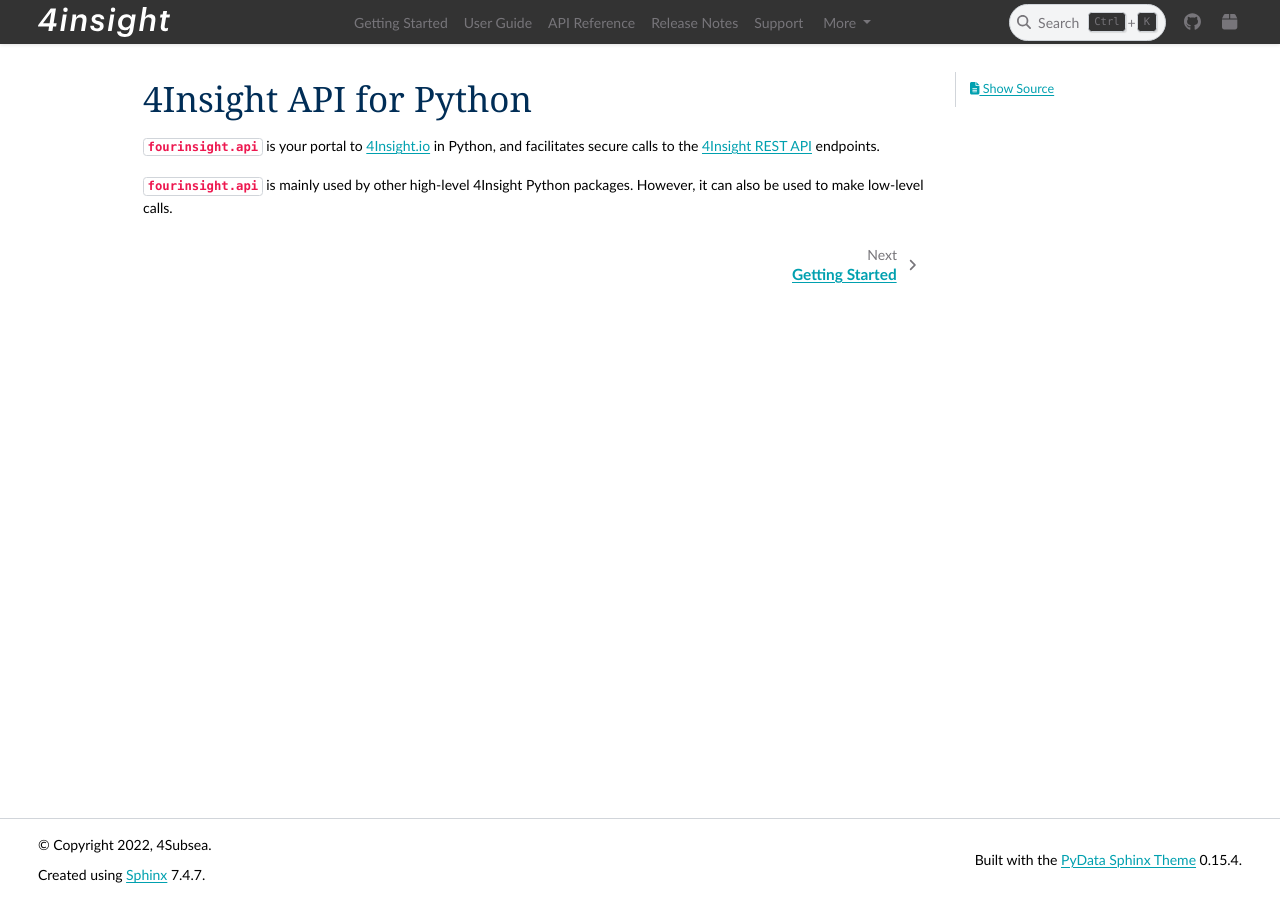
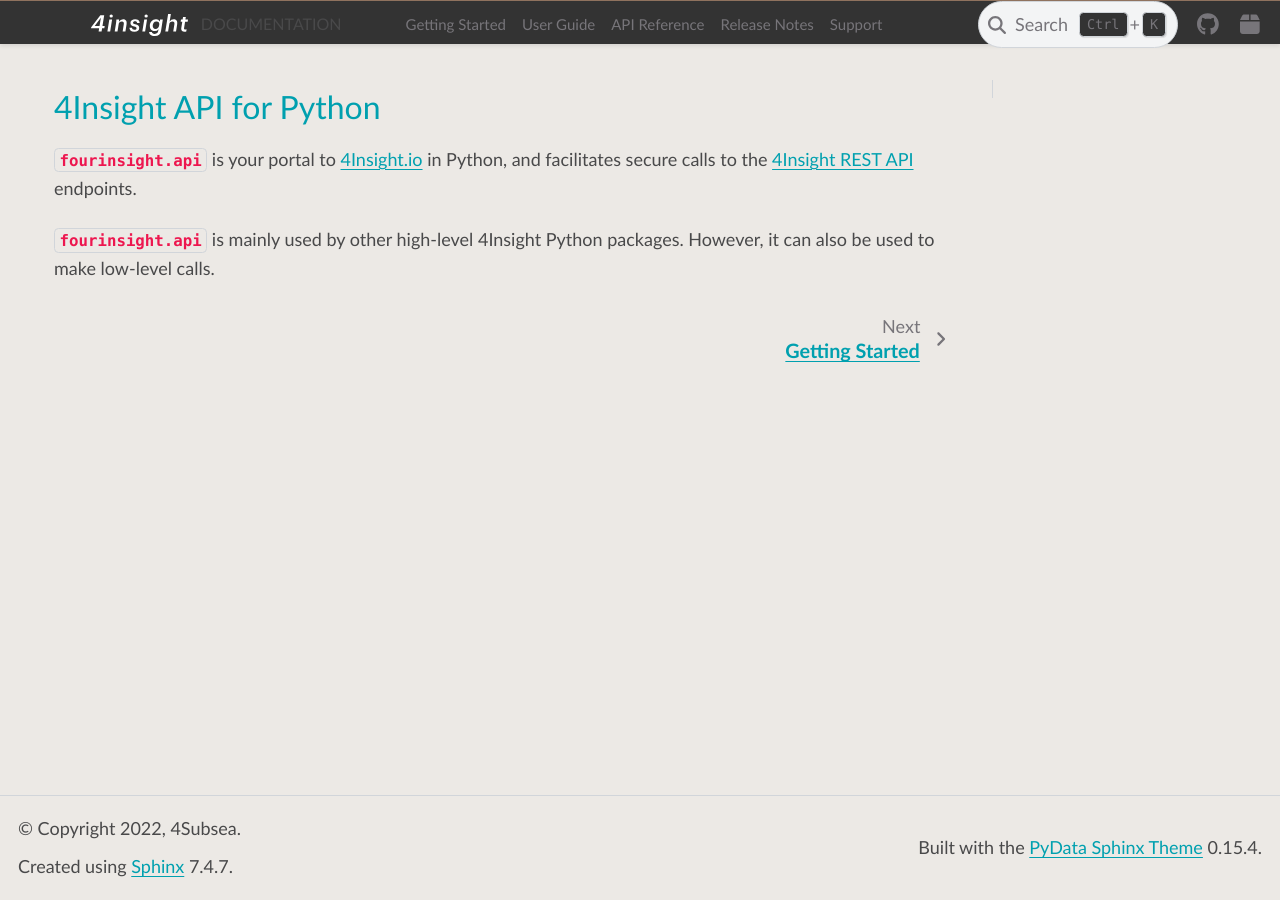
Before and after one commit to 4Subsea/fourinsight-api-python, a Sphinx documentation site: the page built from docs/index.rst, in a window 1280 px wide. Built offline with Sphinx 7.4.7 and the PyData theme 0.15.4, drawn with Linux system fonts in a browser that asks for light colours.

Commit message:
docs: update to most recent sphinx template (#20)

```diff
--- a/docs/_static/css/custom.css
+++ b/docs/_static/css/custom.css
@@ -1,44 +1,21 @@
 /* Provided by the Sphinx base theme template at build time */
 @import "../basic.css";
 
-/*****************************************************************************
-* 4Subsea tweaks
-**/
+:root {
 
-.bd-header.navbar-light#navbar-main .navbar-nav li a.nav-link {
-  padding: 0 0.5rem;
-  color: var(--pst-color-navbar-link)
-}
-
-
-.bd-header.navbar-light#navbar-main .navbar-nav li a.nav-link:hover{
-  color: var(--pst-color-primary)
-}
-
-
-.admonition, div.admonition {
-  background-color: transparent ;
-}
-
-
-h1, h2 {
-  color: var(--pst-color-h1);
-}
-
-
-
-:root {
 
   /*****************************************************************************
   * Theme config
   **/
   --pst-header-height: 44px;
 
-
   /*****************************************************************************
   * Font size
   **/
-  --pst-font-size-base: 14px; /* base font size - applied at body / html level */
+  --pst-font-size-base: 18px; /* base font size - applied at body / html level */
+  --pst-font-size-nav: 15px; /* navbar font size */
+  --pst-font-size-breadcrumb: 16px; /* breadcrumb font size */
+  --pst-font-size-logo: 16px; /* breadcrumb font size */
 
   /*****************************************************************************
   * Font family
@@ -55,44 +32,39 @@ h1, h2 {
   Liberation Mono, "Lucida Console", monospace;
 
   --pst-font-family-base: var(--pst-font-family-sansserif-system);
-  --pst-font-family-heading: var(--pst-font-family-serif-system);
+  --pst-font-family-heading: var(--pst-font-family-sansserif-system);
   --pst-font-family-monospace: var(--pst-font-family-monospace-system);
 
   /*****************************************************************************
   * Color
-  *
-  * Colors are defined in rgb string way, "red, green, blue"
   **/
+  --pst-color-on-background: #333333 !important; /*navbar bg-colour*/
+  --pst-color-background: #ece9e5 !important;
+
   --pst-color-primary: #00A0AF !important; /* headers */
-  --pst-color-text-base: 0, 45, 86 !important;
+  --pst-color-text-base: #49494a !important;
   --pst-color-info: #009DDC !important;
   --pst-color-success: 0, 168, 143;
   --pst-color-warning: 250, 166, 52;
   --pst-color-danger: 237, 23, 79;
 
-  --pst-color-on-background: #333333 !important; /*navbar bg-colour*/
-  --pst-color-text-muted: #F5F5F5 !important; /* Navbar text and inactive sidebar links*/
-  --pst-color-text-muted: #77757A !important ;
-
-  --pst-color-h1: #002D56 !important;
-  --pst-color-h2: var(--pst-color-h1);
-  --pst-color-h3: var(--pst-color-h1);
-  --pst-color-h4: var(--pst-color-h1);
+  --pst-color-h1: var(--pst-color-primary) !important;
+  --pst-color-h2: var(--pst-color-primary) !important;
+  --pst-color-h3: #49494a !important;
+  --pst-color-h4: var(--pst-color-primary) !important;
   --pst-color-h5: var(--pst-color-text-base);
   --pst-color-h6: var(--pst-color-text-base);
   --pst-color-paragraph: var(--pst-color-text-base);
-  --pst-color-link: var(--pst-color-primary) !important; /*links*/
+  --pst-color-link: #00A0AF !important; /*links*/
   --pst-color-link-hover: #F3776F !important;
-  --pst-color-headerlink: #002D56 !important;;
+  --pst-color-headerlink: #002D56 !important;
   --pst-color-headerlink-hover: #0032FA !important;
   --pst-color-inline-code: #ED174F !important;
 
+  --pst-color-text-muted: #77757A !important ;    /* Navbar text and inactive sidebar links*/
 
-  --pst-color-active-navigation: var(--pst-color-primary);
-  --pst-color-navbar-link: #F5F5F5 !important;
-  --pst-color-navbar-link-hover: var(--pst-color-active-navigation) !important;
-  --pst-color-navbar-link-active: var(--pst-color-active-navigation);
-
+  --pst-color-active-navigation: red !important;  /*#00A0Af !important;*/
+  --pst-color-navbar-link: #ece9e5 !important;
 
    /*****************************************************************************
   * Admonitions
@@ -100,3 +72,133 @@ h1, h2 {
   --pst-color-admonition-default: var(--pst-color-info) !important;
   --pst-color-admonition-note: var(--pst-color-info) !important;
 }
+
+/*****************************************************************************
+* 4Subsea tweaks
+**/
+h1, h2 {
+  color: var(--pst-color-h1);
+}
+
+h1 {
+  font-size: 32px;
+}
+h2 {
+  font-size: 22px;
+}
+
+h3 {
+  font-size: 18px;
+  font-weight: 700;
+}
+
+.bd-header {
+  padding-top: 0px;
+  padding-bottom: 0px;
+  justify-content: left;
+  max-height: var(--pst-header-height);
+  white-space: nowrap;
+}
+
+.bd-header .bd-header__inner{
+  margin-top: 5px;
+}
+
+.bd-header .navbar-nav li {
+  font-size: var(--pst-font-size-nav);
+}
+
+.bd-header .navbar-nav li a.nav-link {
+  color: var(--pst-color-navbar-link);
+  }
+
+.bd-header .navbar-nav li a.nav-link:hover {
+  color: var(--pst-color-navbar-link);
+}
+
+.bd-header .navbar-nav:not(#navbar-icon-links) li a.nav-link:hover {
+  text-decoration: underline;
+  text-decoration-thickness: 2px;
+  text-underline-offset: 3px;
+  text-decoration-color: var(--pst-color-link);
+}
+
+.bd-header .navbar-nav>.active>.nav-link {
+  color: var(--pst-color-navbar-link);
+  font-weight: 400;
+}
+
+.bd-header .navbar-nav .dropdown button {
+  color: var(--pst-color-navbar-link);
+  font-size: var(--pst-font-size-nav);
+}
+
+.navbar-brand {
+  margin-left: 73px;
+  margin-right: 47px;
+}
+
+.navbar-brand img{
+  height: 22px;
+}
+
+.navbar-brand img:hover{
+  height: 32px;
+  border-top: transparent;
+  border-top-style: solid;
+  border-top-width: 2px;
+  padding-top: 3px;
+  border-bottom: var(--pst-color-primary);
+  border-bottom-style: solid;
+  border-bottom-width: 2px;
+  padding-bottom: 3px;
+}
+
+.logo__title {
+  color: var(--pst-color-navbar-link);
+  font-size: var(--pst-font-size-logo);
+  padding-left: 4px;
+}
+
+.admonition, div.admonition {
+  background-color: transparent ;
+}
+
+.tocsection.sourcelink {
+  display: none;
+}
+
+/* Stuff for breadcrumb lists */
+.breadcrumb {
+  height: var(--pst-header-height);
+  background-color: white;
+  font-size: var(--pst-font-size-breadcrumb);
+  padding-left: 16px;
+  padding-top: 10px;
+
+}
+
+ul.breadcrumb {
+  list-style: none;
+}
+
+.breadcrumb .current_relbar{
+  color:var(--pst-color-text-base);
+}
+
+ul.breadcrumb li {
+  display: inline;
+}
+
+ul.breadcrumb li a:hover {
+  color: var(--pst-color-link);
+  text-decoration: underline;
+  text-decoration-thickness: 1px;
+  text-underline-offset: 2px;
+}
+
+ul.breadcrumb li+li:before {
+  padding: 5px;
+  color: var(--pst-color-text-base);
+  content: "/\00a0";
+}
--- /dev/null
+++ b/docs/_templates/autosummary/class.rst
@@ -0,0 +1,9 @@
+{{ objname }}
+{{ underline }}
+
+
+
+.. currentmodule:: {{module}}
+
+.. autoclass:: {{ objname }}
+    :members:
--- /dev/null
+++ b/docs/_templates/autosummary/function.rst
@@ -0,0 +1,7 @@
+{{ objname}}
+{{ underline }}
+
+
+.. currentmodule:: {{module}}
+
+.. autofunction:: {{ objname }}
--- /dev/null
+++ b/docs/_templates/layout.html
@@ -0,0 +1,177 @@
+{%- extends "basic/layout.html" %}
+{%- import "static/webpack-macros.html" as _webpack with context %}
+
+{# Metadata and asset linking #}
+
+{# Create the sidebar links HTML here to re-use in a few places #}
+{# If we have no sidebar links, pop the links component from the sidebar list #}
+{%- set sidebar_nav_html = generate_toctree_html("sidebar",
+    show_nav_level=theme_show_nav_level|int,
+    maxdepth=theme_navigation_depth|int,
+    collapse=theme_collapse_navigation|tobool,
+    includehidden=True,
+    titles_only=True)
+-%}
+{% if not sidebar_nav_html %}
+{% set sidebars = sidebars | reject("in", "sidebar-nav-bs.html") | list %}
+{% endif %}
+
+{# Remove the page-toc from secondary sidebar if there are no links to show #}
+{% if generate_toc_html() | length < 1 %}
+{% set theme_page_sidebar_items = theme_page_sidebar_items | reject("in", "page-toc.html") | list %}
+{% endif %}
+
+{# A flag for whether we include a secondary sidebar based on the page metadata #}
+{% set remove_sidebar_secondary = (meta is defined and meta is not none
+                                   and 'html_theme.sidebar_secondary.remove' in meta)
+                                   or not theme_page_sidebar_items %}
+
+{%- block css %}
+
+
+  <script>
+    document.documentElement.dataset.mode = localStorage.getItem("mode") || "{{ default_mode }}";
+    document.documentElement.dataset.theme = localStorage.getItem("theme") || "light";
+  </script>
+  {{ _webpack.head_pre_assets() }}
+  {{ _webpack.head_pre_icons() }}
+  {{- css() }}
+  {{ _webpack.head_js_preload() }}
+{%- endblock %}
+
+{%- block extrahead %}
+  <meta name="viewport" content="width=device-width, initial-scale=1" />
+  <meta name="docsearch:language" content="{{ language }}">
+{%- endblock %}
+
+{% block body_tag %}
+  {# set up with scrollspy to update the toc as we scroll #}
+  {# ref: https://getbootstrap.com/docs/4.0/components/scrollspy/ #}
+
+
+
+  <body data-spy="scroll" data-target="#bd-toc-nav" data-offset="180" data-default-mode="{{ default_mode }}">
+
+{%- endblock %}
+
+{%- block content %}
+
+  {# checkbox to toggle primary sidebar #}
+  <input type="checkbox" class="sidebar-toggle" name="__primary" id="__primary">
+  <label class="overlay overlay-primary" for="__primary"></label>
+
+
+  {# Checkboxes to toggle the secondary sidebar #}
+  <input type="checkbox" class="sidebar-toggle" name="__secondary" id="__secondary">
+  <label class="overlay overlay-secondary" for="__secondary"></label>
+
+  {# A search field pop-up that will only show when the search button is clicked #}
+  <div class="search-button__wrapper">
+    <div class="search-button__overlay"></div>
+    <div class="search-button__search-container">
+      {% include "../components/search-field.html" %}
+    </div>
+  </div>
+
+  {%- if theme_announcement -%}
+  <div class="bd-header-announcement container-fluid" id="header-announcement">
+    {% include "sections/announcement.html" %}
+  </div>
+  {%- endif %}
+
+
+
+  {% block docs_navbar %}
+  <nav class="bd-header navbar navbar-expand-lg bd-navbar" id="navbar-main">
+    {%- include "sections/header.html" %}
+  </nav>
+  {% endblock %}
+
+
+
+  {%- block relbaritems %}
+<ul class="breadcrumb">
+ <li class="nav-item nav-item-last"><a href = "http://docs.4insight.io"><font-color=black>Home</font-color></a></li>
+ <li class="nav-item nav-item-last"><a href = "http://docs.4insight.io/sdks">SDK</a></li>
+ <li class="nav-item nav-item-last"><a href = "{{ pathto(master_doc) }}">{{project}}</a></li>
+
+
+{%- if master_doc != pagename %}
+<li class="minklasse"><a href="{{ pathto(pagename) }}", class="current_relbar">{{ title|striptags|e }}</a></li>
+
+{% endif %}
+{% endblock %}
+</ul>
+
+
+
+  <div class="bd-container">
+
+    <div class="bd-container__inner bd-page-width">
+      {# Primary sidebar #}
+      <div class="bd-sidebar-primary bd-sidebar{% if not sidebars %} hide-on-wide{% endif %}">
+        {% include "sections/sidebar-primary.html" %}
+      </div>
+
+
+      <main class="bd-main">
+        {# Main content area #}
+
+        {% block docs_main %}
+        <div class="bd-content">
+          <div class="bd-article-container">
+            {# Article header #}
+            <div class="bd-header-article">
+                {% include "sections/header-article.html" %}
+            </div>
+            {# Article content #}
+            {% block docs_body %}
+            <article class="bd-article" role="main">
+              {% block body %} {% endblock %}
+            </article>
+            {% endblock %}
+            {# Article Footer #}
+            {% if theme_show_prev_next %}
+            <footer class="bd-footer-article">
+                {% include "sections/footer-article.html" %}
+            </footer>
+            {% endif %}
+          </div>
+          {# Secondary sidebar #}
+          {% block docs_toc %}
+          {% if not remove_sidebar_secondary %}
+            <div class="bd-sidebar-secondary bd-toc">
+              {% include "sections/sidebar-secondary.html" %}
+            </div>
+          {% endif %}
+          {% endblock %}
+        </div>
+        <footer class="bd-footer-content">
+          <div class="bd-footer-content__inner">
+            {% include "sections/footer-content.html" %}
+          </div>
+        </footer>
+        {% endblock %}
+      </main>
+    </div>
+  </div>
+
+  {# Scripts placed at the end of the page to cut down on time to first content #}
+  {%- block scripts_end %}
+    {{ _webpack.body_post() }}
+  {%- endblock %}
+
+{%- endblock %}
+
+{# Footer #}
+{%- block footer %}
+  <footer class="bd-footer">
+    {%- include "sections/footer.html" %}
+  </footer>
+{%- endblock %}
+
+{# Silence the sidebars and relbars since we define our own #}
+{% block header %}{% endblock %}
+{% block relbar2 %}{% endblock %}
+{% block relbar1 %}{% endblock %}
+{% block sidebarsourcelink %}{% endblock %}
--- a/docs/conf.py
+++ b/docs/conf.py
@@ -19,7 +19,7 @@ sys.path.insert(0, os.path.abspath("../"))
 
 
 # -- Project information -----------------------------------------------------
-_TEMPLATE_VERSION = "1.0.0"
+_TEMPLATE_VERSION = "2.0.0"
 
 project = "fourinsight-api"
 copyright = f"{date.today().year}, 4Subsea"
@@ -27,7 +27,6 @@ author = "4Subsea"
 
 # The full version, including alpha/beta/rc tags
 version = metadata.version(project)
-# version = "0.0.1"
 release = version
 
 
@@ -37,10 +36,12 @@ release = version
 # extensions coming with Sphinx (named 'sphinx.ext.*') or your custom
 # ones.
 extensions = [
+    "sphinx.ext.autosummary",
     "sphinx.ext.autodoc",
     "sphinx.ext.napoleon",
     "sphinx.ext.intersphinx",
 ]
+autosummary_generate = True
 
 # Napoleon settings
 napoleon_google_docstring = False
@@ -52,7 +53,7 @@ intersphinx_mapping = {
 }
 
 # Add any paths that contain templates here, relative to this directory.
-templates_path = ["_templates"]
+templates_path = ["_templates/autosummary"]
 
 # List of patterns, relative to source directory, that match files and
 # directories to ignore when looking for source files.
@@ -72,27 +73,27 @@ html_theme = "pydata_sphinx_theme"
 # so a file named "default.css" will overwrite the builtin "default.css".
 html_static_path = ["_static"]
 html_css_files = ["css/custom.css"]
-html_logo = (
-    "_static/4insight-logo.svg"  # "_static/Logo 4Subsea horisontal negative.png"
-)
+
+html_logo = "_static/4insight-logo.svg"
+
 html_context = {"default_mode": "light"}
 html_favicon = "_static/favicon.png"
+html_sidebars = {"**": ["sidebar-nav-bs.html"]}
 
 html_theme_options = {
-    "navbar_end": ["navbar-icon-links"],
-    "external_links": [
-        {"name": "4Insight.io", "url": "https://4insight.io"},
-    ],
+    "logo": {"link": "http://docs.4insight.io", "text": "DOCUMENTATION"},
+    "navbar_end": ["navbar-icon-links.html"],
     "icon_links": [
         {
             "name": "GitHub",
-            "url": "https://github.com/4subsea/fourinsight-api-python",
+            "url": "https://github.com/4subsea/fourinsight-xyz",
             "icon": "fab fa-github",
         },
         {
             "name": "PyPI",
-            "url": "https://pypi.org/project/fourinsight-api",
+            "url": "https://pypi.org/project/fourinsight-xyz",
             "icon": "fas fa-box",
         },
     ],
+    "navbar_align": "left",
 }
```
Also changed, not shown: docs/api_ref/api.rst (+10 -7 lines), docs/api_ref/authentication.rst (+9 -6 lines), docs/_static/4insight-logo.svg, docs/_static/4subsea-logo.svg.
